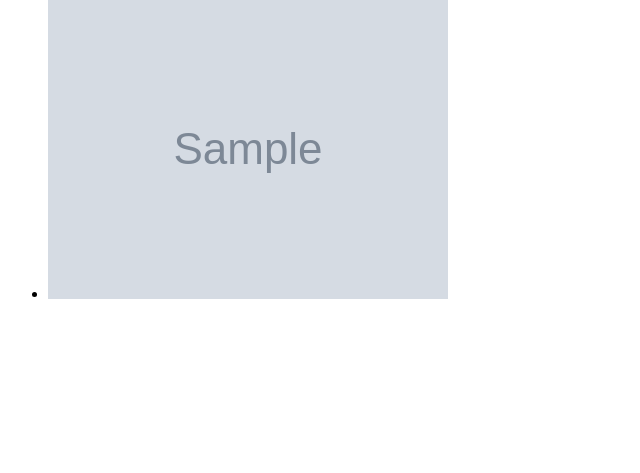
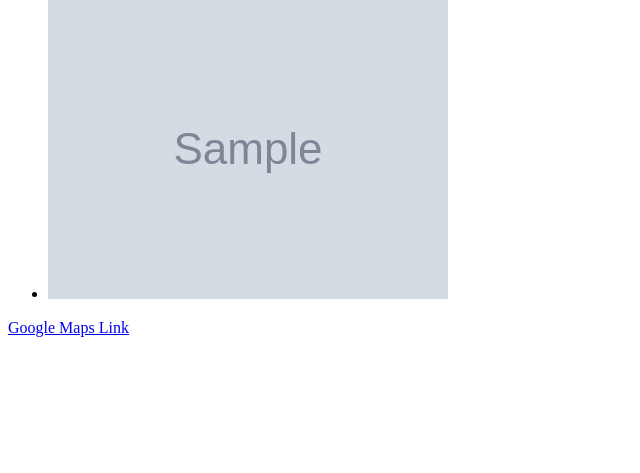
Before and after one commit to codefortulsa/tfd-preplan, a Django app: template tfdpreplan/templates/address_lookup.html in a window 1280 px wide. Shown: the part 327-800 px from the top of the page, without its empty margins (0-640 px from the left). Run offline with Django 3.2, Linux system fonts and the light colour scheme; tables that the repository leaves empty hold one stand-in row (values such as "Sample post"); the template is opened without the code that fills it: values that come from a table or form of the project are taken from there, most other values are stand-ins (such as "Sample title", 1, 10 or a date in 2020); grey boxes marked "Sample" are stand-in pictures; parts of the project's set-up code (start-up, migrations or seed data) failed here and were passed over.

Commit message:
Assessor Page Data: Add map link

```diff
--- a/tfdpreplan/templates/address_lookup.html
+++ b/tfdpreplan/templates/address_lookup.html
@@ -35,5 +35,7 @@
             </ul>
         </div>
         {% endif %}
+
+        <a target="_blank" href="{{map_url}}">Google Maps Link</a>
     </body>
 </html>
--- a/tfdpreplan/views.py
+++ b/tfdpreplan/views.py
@@ -3,7 +3,7 @@ from django.conf import settings
 
 from .forms import AddressForm
 from .utils import get_property_data
-
+from urllib import urlencode
 
 class Home(TemplateView):
     template_name = 'home.html'
@@ -17,4 +17,5 @@ class AddressLookupView(FormView):
         data = get_property_data(
             form.cleaned_data['street_no'], form.cleaned_data['street_dir'],
             form.cleaned_data['street_name'], form.cleaned_data['street_type'])
-        return self.render_to_response(self.get_context_data(form=form, property=data))
+        parsed_url = 'https://maps.google.com/?' + urlencode({'q': form.cleaned_data['address'] + ' Tulsa OK'})
+        return self.render_to_response(self.get_context_data(form=form, property=data, map_url=parsed_url))
```
